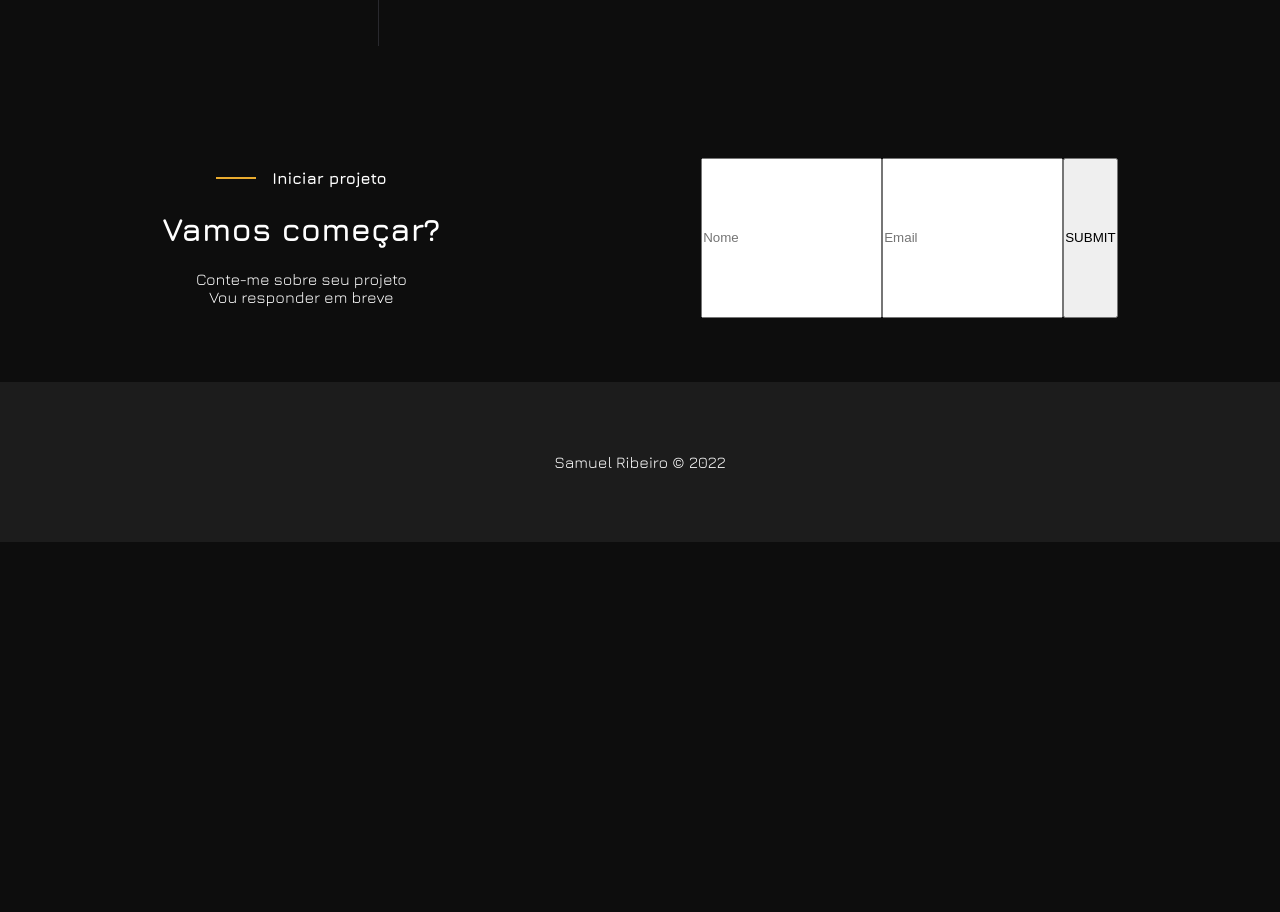
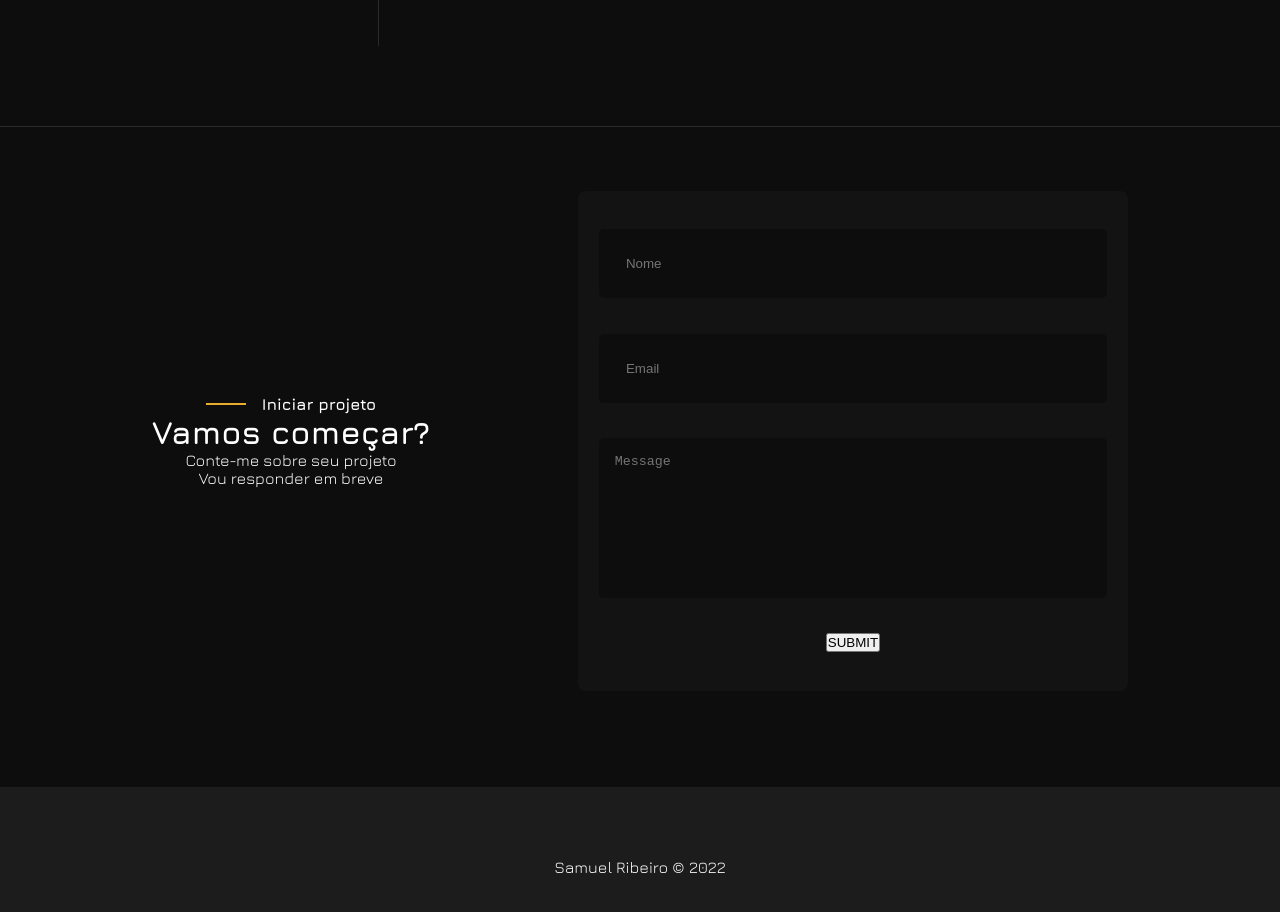
Before and after one commit to Samuelwps/Portifolio1.1, a React (Create React App) app: page / in a window 1280 px wide. Shown: the part 1340-2252 px from the top of the page. Before the commit the page ends 1882 px from the top, so only its background shows below. Built offline with nearby package versions, Linux system fonts and the light colour scheme.

Commit message:
Styling MessageData

```diff
--- a/src/components/ContactMe/index.tsx
+++ b/src/components/ContactMe/index.tsx
@@ -1,6 +1,6 @@
 import {
     Container, Message, TextMessage,
-    IniciarProjeto
+    IniciarProjeto, MessageData, ContainerMessage
 
 } from "./styled"
 
@@ -18,7 +18,7 @@ export function ContactMe(){
 
     return(
         <Container>
-
+            <ContainerMessage>
                 <TextMessage>
                     <IniciarProjeto>
                         <div/>
@@ -31,6 +31,7 @@ export function ContactMe(){
 
 
                 <Message>
+                    <MessageData>
                         <input type="text" value={InputValue}
                         placeholder="Nome"
                         onChange={(e) => setInputValue(e.target.value)}
@@ -39,8 +40,13 @@ export function ContactMe(){
                         placeholder="Email"
                         onChange={(e) => setInputValue(e.target.value)}
                         />
+
+                        <textarea placeholder="Message"/>
+
                         <button type="submit" onClick={() => Feste(contact, setInputValue)}>SUBMIT</button>
+                    </MessageData>
                 </Message>
+            </ContainerMessage>
         </Container>
     )
 }
--- a/src/components/ContactMe/styled.ts
+++ b/src/components/ContactMe/styled.ts
@@ -4,20 +4,80 @@ export const Container = styled.div`
 
     max-width:1440px;
 
-    display:flex;
-    justify-content:space-around;
+    min-height: 20rem;
 
     margin:0 auto;
 
     padding:2rem;
+
+    border-top: 1px solid var(--gray-800);
 `
+
+export const ContainerMessage = styled.div`
+    max-width: 1040px;
+
+    margin:0 auto;
+
+    display:flex;
+    justify-content:center;
+    justify-content:space-between;
+    align-items:center;
+
+    padding:2rem;
+`
+
 
 export const Message = styled.div`
     display:flex;
 `
 
+
+export const MessageData = styled.div`
+    background: rgba(36, 35, 35, 0.3);
+    border-radius: 2px;
+
+
+    min-width:550px;
+
+    min-height:500px;
+
+    padding:1.3rem;
+
+    display:flex;
+    align-items:center;
+    justify-content:center;
+    justify-content:space-around;
+    flex-direction:column;
+
+    border-radius: 8px;
+
+    input{
+        width:100%;
+        padding:1.7rem;
+
+        border-radius: 5px;
+
+        border:none;
+        background:var(--background);
+    }
+
+    textarea{
+        width:100%;
+        height:10rem;
+
+        padding:1rem;
+
+        border-radius: 5px;
+        border:none;
+        background:var(--background);
+
+        resize:none;
+    }
+`
+
+
 export const TextMessage = styled.div`
-    min-height: 10rem;
+    max-height: 15rem;
 
     display: flex;
     flex-direction: column;
--- a/src/styles/global.ts
+++ b/src/styles/global.ts
@@ -13,7 +13,8 @@ export const GlobalStyle = createGlobalStyle`
         --gray-850: #1f2729;
         --gray-900: #0d0d0d;
 
-        --background:#161616;
+        --background:#0d0d0d;
+        --background2:#242323;
 
         --gitcolor:#0D1117;
 
```
Lines whose indentation alone changed are shown as unchanged.
